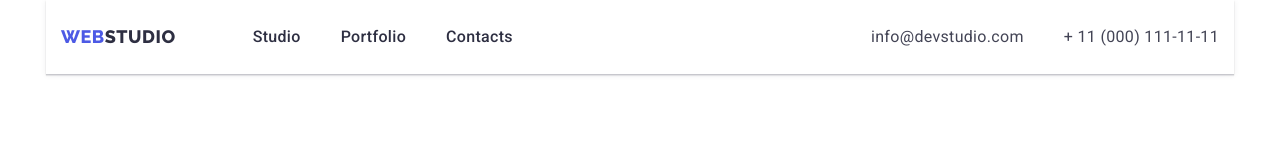
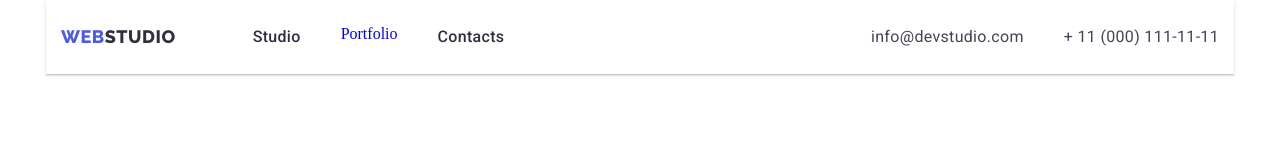
Before and after one commit to Sharabura-Ihor/goit-markup-hw-05, a plain HTML site: page portfolio.html in a window 1280 px wide. Shown: the top 160 px of the page. Drawn offline with Linux system fonts and the light colour scheme.

Commit message:
Update portfolio.html

```diff
--- a/portfolio.html
+++ b/portfolio.html
@@ -20,7 +20,7 @@
         </div>
         <ul class="nav_link">
             <li class="list"><a class="nav" href="index.html">Studio</a></li>
-            <li class="list"><a class="nav" href="portfolio.html">Portfolio</a></li>
+            <li class="list"><a class="port_page" class="nav" href="portfolio.html">Portfolio</a></li>
             <li class="list"><a class="nav" href="">Contacts</a></li>
         </ul>
         </nav>
```
